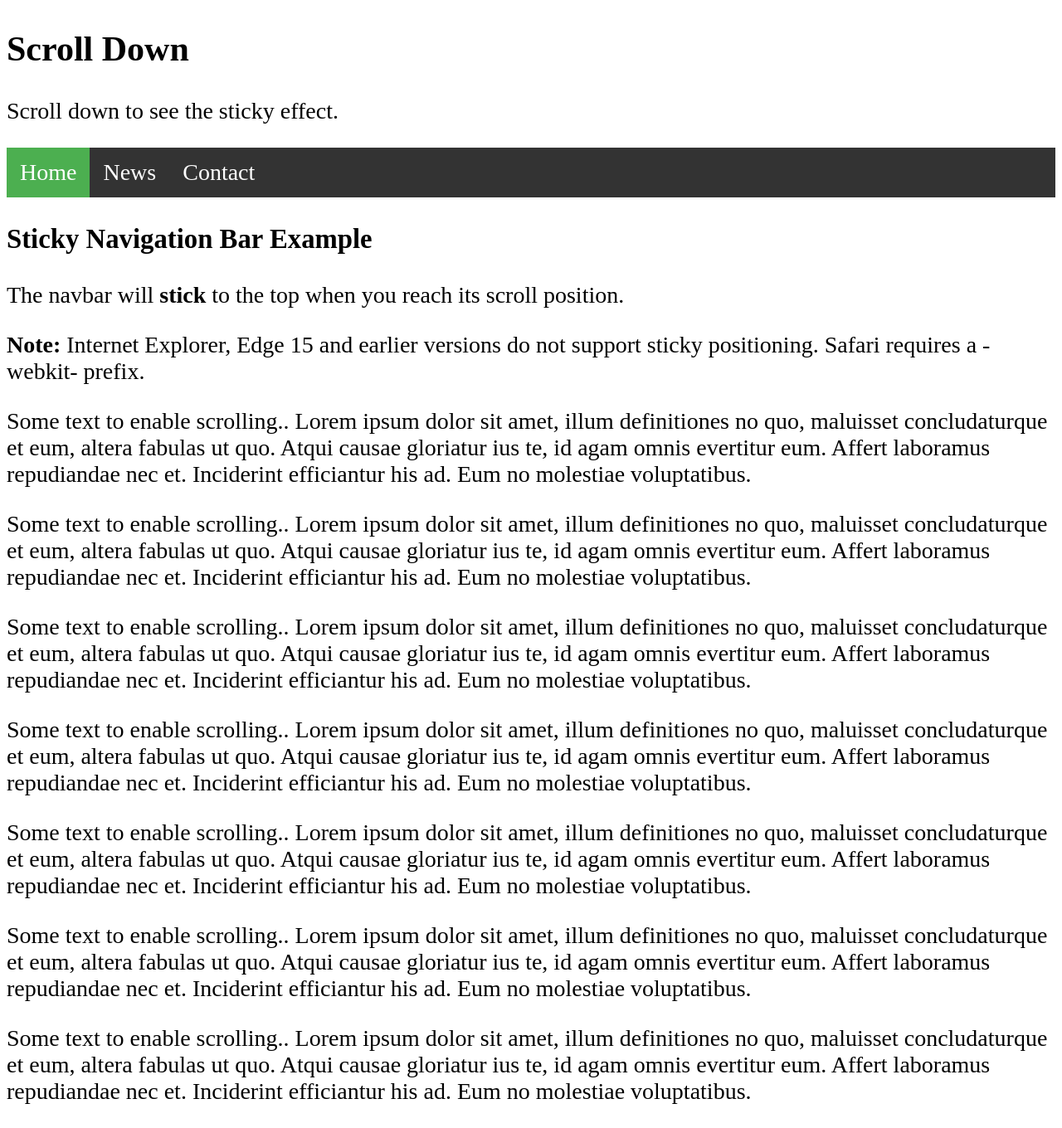
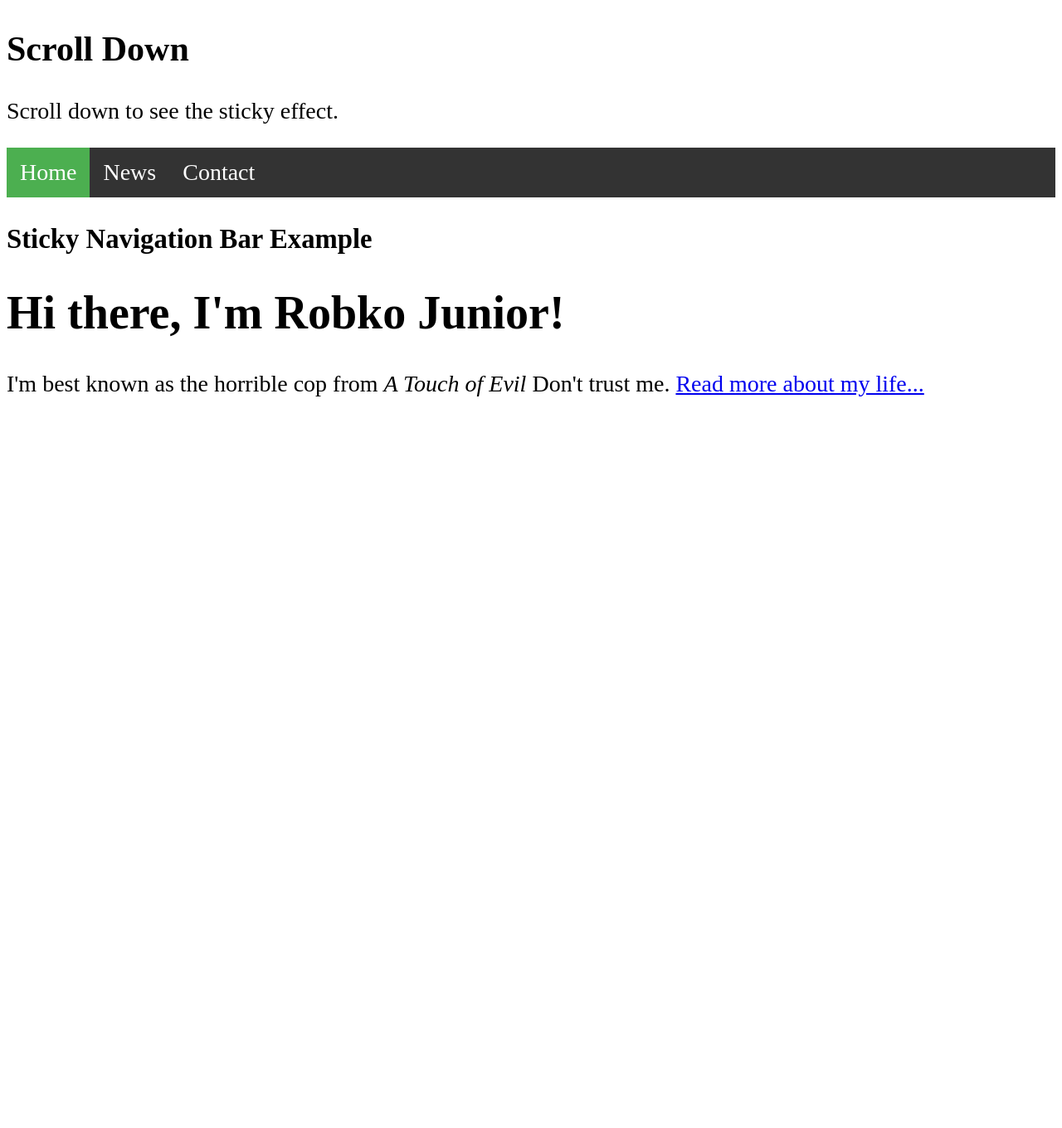
Before and after one commit to swexo/swexo.github.io, a Jekyll site: the page built from index.html, in a window 1280 px wide and 1360 px high. Shown: the whole window at 83% size. Built offline with Jekyll 4.4.1, drawn with Linux system fonts in a browser that asks for light colours.

Commit message:
Update skuska.html

```diff
--- a/_layouts/skuska.html
+++ b/_layouts/skuska.html
@@ -52,15 +52,11 @@ li a:hover {
 </ul>
 
 <h3>Sticky Navigation Bar Example</h3>
-<p>The navbar will <strong>stick</strong> to the top when you reach its scroll position.</p>
-<p><strong>Note:</strong> Internet Explorer, Edge 15 and earlier versions do not support sticky positioning. Safari requires a -webkit- prefix.</p>
-<p>Some text to enable scrolling.. Lorem ipsum dolor sit amet, illum definitiones no quo, maluisset concludaturque et eum, altera fabulas ut quo. Atqui causae gloriatur ius te, id agam omnis evertitur eum. Affert laboramus repudiandae nec et. Inciderint efficiantur his ad. Eum no molestiae voluptatibus.</p>
-<p>Some text to enable scrolling.. Lorem ipsum dolor sit amet, illum definitiones no quo, maluisset concludaturque et eum, altera fabulas ut quo. Atqui causae gloriatur ius te, id agam omnis evertitur eum. Affert laboramus repudiandae nec et. Inciderint efficiantur his ad. Eum no molestiae voluptatibus.</p>
-<p>Some text to enable scrolling.. Lorem ipsum dolor sit amet, illum definitiones no quo, maluisset concludaturque et eum, altera fabulas ut quo. Atqui causae gloriatur ius te, id agam omnis evertitur eum. Affert laboramus repudiandae nec et. Inciderint efficiantur his ad. Eum no molestiae voluptatibus.</p>
-<p>Some text to enable scrolling.. Lorem ipsum dolor sit amet, illum definitiones no quo, maluisset concludaturque et eum, altera fabulas ut quo. Atqui causae gloriatur ius te, id agam omnis evertitur eum. Affert laboramus repudiandae nec et. Inciderint efficiantur his ad. Eum no molestiae voluptatibus.</p>
-<p>Some text to enable scrolling.. Lorem ipsum dolor sit amet, illum definitiones no quo, maluisset concludaturque et eum, altera fabulas ut quo. Atqui causae gloriatur ius te, id agam omnis evertitur eum. Affert laboramus repudiandae nec et. Inciderint efficiantur his ad. Eum no molestiae voluptatibus.</p>
-<p>Some text to enable scrolling.. Lorem ipsum dolor sit amet, illum definitiones no quo, maluisset concludaturque et eum, altera fabulas ut quo. Atqui causae gloriatur ius te, id agam omnis evertitur eum. Affert laboramus repudiandae nec et. Inciderint efficiantur his ad. Eum no molestiae voluptatibus.</p>
-<p>Some text to enable scrolling.. Lorem ipsum dolor sit amet, illum definitiones no quo, maluisset concludaturque et eum, altera fabulas ut quo. Atqui causae gloriatur ius te, id agam omnis evertitur eum. Affert laboramus repudiandae nec et. Inciderint efficiantur his ad. Eum no molestiae voluptatibus.</p>
+<div class="container">
+
+			{{ content }}
+
+</div>
 
 </body>
 </html>
```
